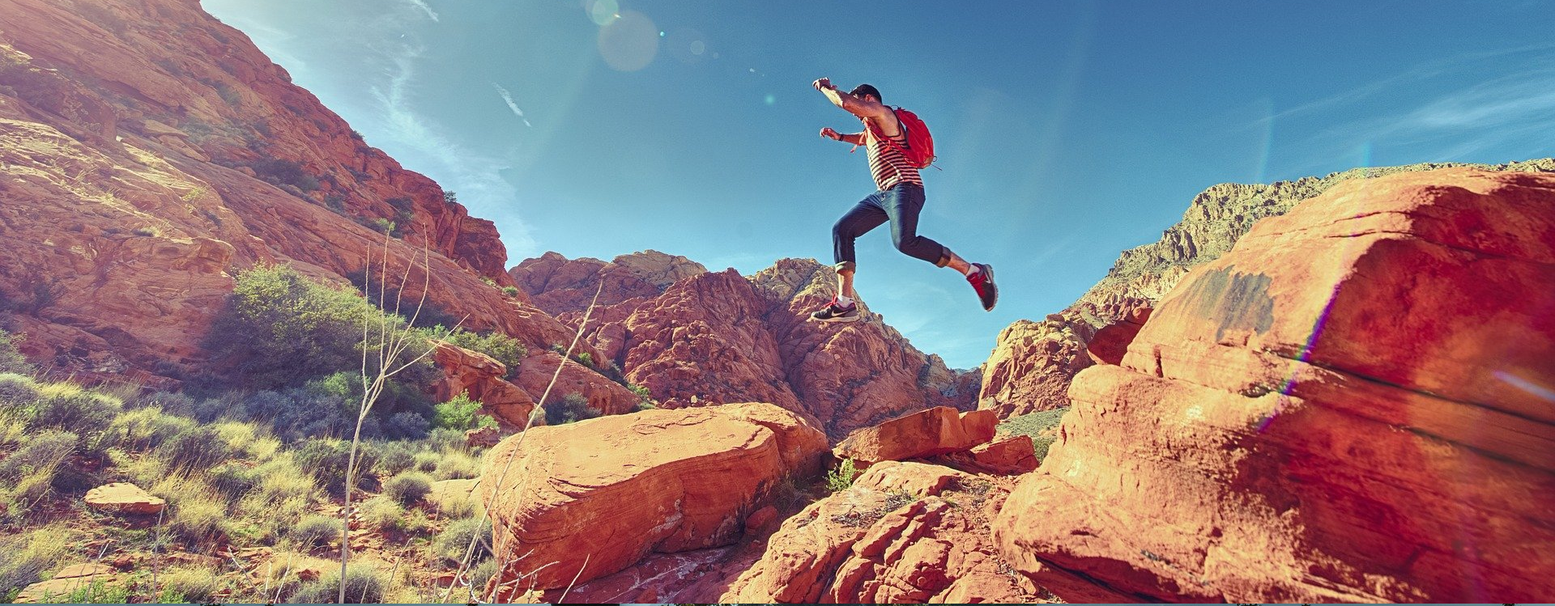
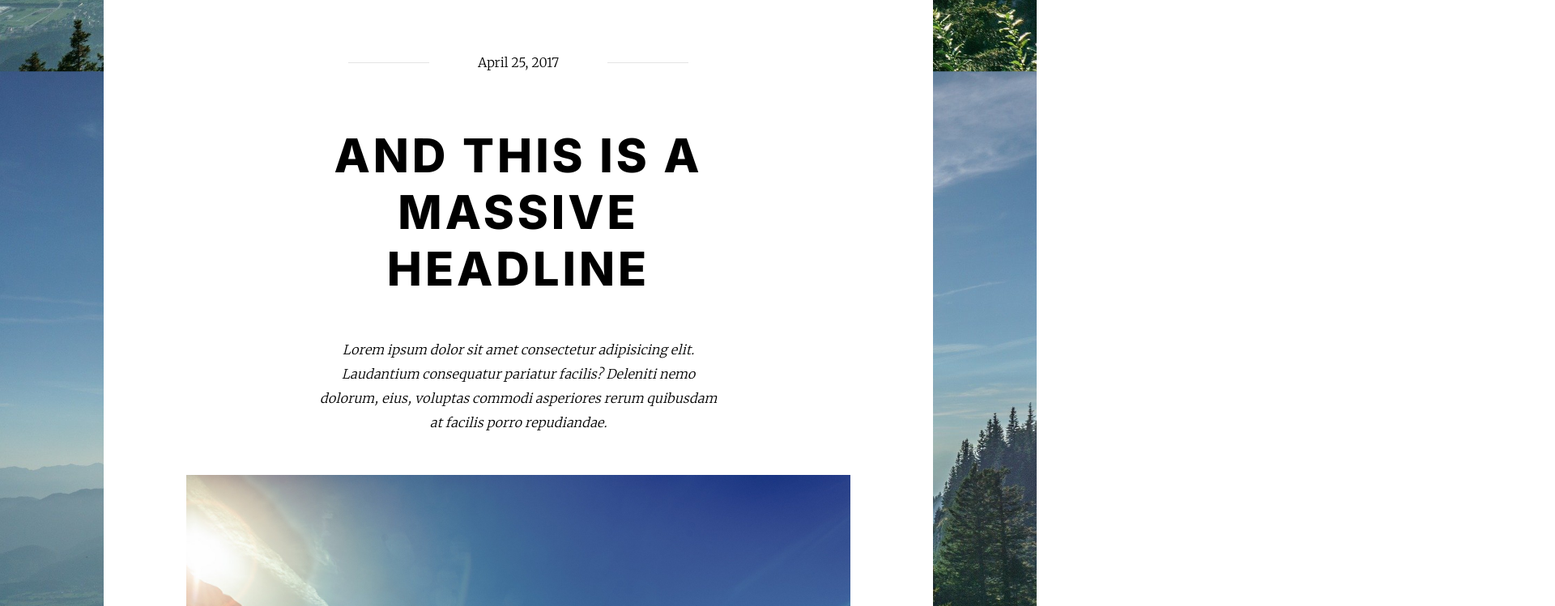
Before and after one commit to AmineBDev/integration-sass-montagne, a plain HTML site: page index.html in a window 1280 px wide. Shown: the part 803-1552 px from the top of the page at 81% size, 1920 px wide, since content can reach past the window. Drawn offline with Linux system fonts and the light colour scheme.

Commit message:
top header fini

```diff
--- a/assets/styles/main/index.scss
+++ b/assets/styles/main/index.scss
@@ -1,4 +1,5 @@
 @import "../pages/settings";
 @import "../pages/accueil";
 @import "../layout/navbar";
-@import "../layout/footer.scss";
+@import "../layout/footer";
+@import "../layout/header";
--- a/assets/styles/pages/_accueil.scss
+++ b/assets/styles/pages/_accueil.scss
@@ -1,3 +1,63 @@
 body {
     background: url(../../images/bg.jpg) center/cover fixed;
 }
+
+section {
+    background: white;
+    width: 80%;
+    margin: 0 auto;
+    text-align: center;
+
+    img {
+        width: 100%;;
+    }
+
+    h3 {
+        font-size: 1rem;
+        font-weight: 300;
+        padding: 70px 0;
+        position: relative;
+        display: inline-block;
+
+        &:before,
+        &:after {
+            content: '';
+            position: absolute;
+            top: 50%;
+            bottom: 0;
+            height: 1px;
+            background-color: $white;
+        }
+        &::before {
+            left: -160%;
+            width: 100%;
+        }
+
+        &::after {
+            right: -160%;
+            width: 100%;
+        }
+    }
+
+    .april-25 {
+        width: 80%;
+        margin: 0 auto;
+
+        .april-25-container {
+            width: 60%;
+            margin: auto;
+
+            h1 {
+                font-size: 3.6rem;
+                letter-spacing: 4px;
+            }
+
+            p {
+                font-size: 1rem;
+                line-height: 30px;
+                padding: 50px 0;
+            }
+        }
+    }
+
+}
--- a/assets/styles/pages/_settings.scss
+++ b/assets/styles/pages/_settings.scss
@@ -25,7 +25,7 @@ $white: rgb(228, 228, 228);
     padding: 0;
     list-style: none;
     text-decoration: none;
-
+    box-sizing: border-box;
 }
 body {
     font-family: "Merriweather", sans-serif;
@@ -34,8 +34,7 @@ body {
         font-style: italic;
     }
     h1,
-    h2,
-    h3 {
+    h2 {
         font-family: "Inter", sans-serif;
         text-transform: uppercase;
     }
--- a/index.html
+++ b/index.html
@@ -41,34 +41,38 @@
         </nav>
     </header>
 
-    <section class="25-april">
-        <div class="25-april-container">
+    <section>
+        <div class="april-25">
             <h3>April 25, 2017</h3>
+            <div class="april-25-container">
                 <h1>and this is a massive headline</h1>
                 <p>Lorem ipsum dolor sit amet consectetur adipisicing elit. Laudantium consequatur pariatur facilis?
-                Deleniti nemo dolorum, eius, voluptas commodi asperiores rerum quibusdam at facilis porro repudiandae.
+                    Deleniti nemo dolorum, eius, voluptas commodi asperiores rerum quibusdam at facilis porro
+                    repudiandae.
                 </p>
+            </div>
             <img src="assets/images/pic01.jpg" alt="randonneuse">
             <button>full story</button>
         </div>
-    </section>
-
-    <section class="section-2">
-        <div class="24-april-container">
+        <div class="section-2">
+            <div class="april-24-container">
                 <p>April 24, 2017</p>
                 <h2>Lorem ipsum dolor sit.</h2>
                 <img src="assets/images/pic02.jpg" alt="plaine">
-            <p>Lorem ipsum dolor sit amet consectetur adipisicing elit. Perferendis dignissimos assumenda harum nostrum
+                <p>Lorem ipsum dolor sit amet consectetur adipisicing elit. Perferendis dignissimos assumenda harum
+                    nostrum
                     quas, vero culpa explicabo voluptas ea quasi.</p>
                 <button>full story</button>
             </div>
-        <div class="22-april-container">
+            <div class="april-22-container">
                 <p>April 22, 2017</p>
                 <h2>Lorem ipsum dolor sit.</h2>
                 <img src="assets/images/pic02.jpg" alt="plaine">
-            <p>Lorem ipsum dolor sit amet consectetur adipisicing elit. Perferendis dignissimos assumenda harum nostrum
+                <p>Lorem ipsum dolor sit amet consectetur adipisicing elit. Perferendis dignissimos assumenda harum
+                    nostrum
                     quas, vero culpa explicabo voluptas ea quasi.</p>
                 <button>full story</button>
+            </div>
         </div>
     </section>
 
```
Also changed, not shown: assets/styles/main/index.css, 1 other file. Lines whose indentation alone changed are shown as unchanged.
